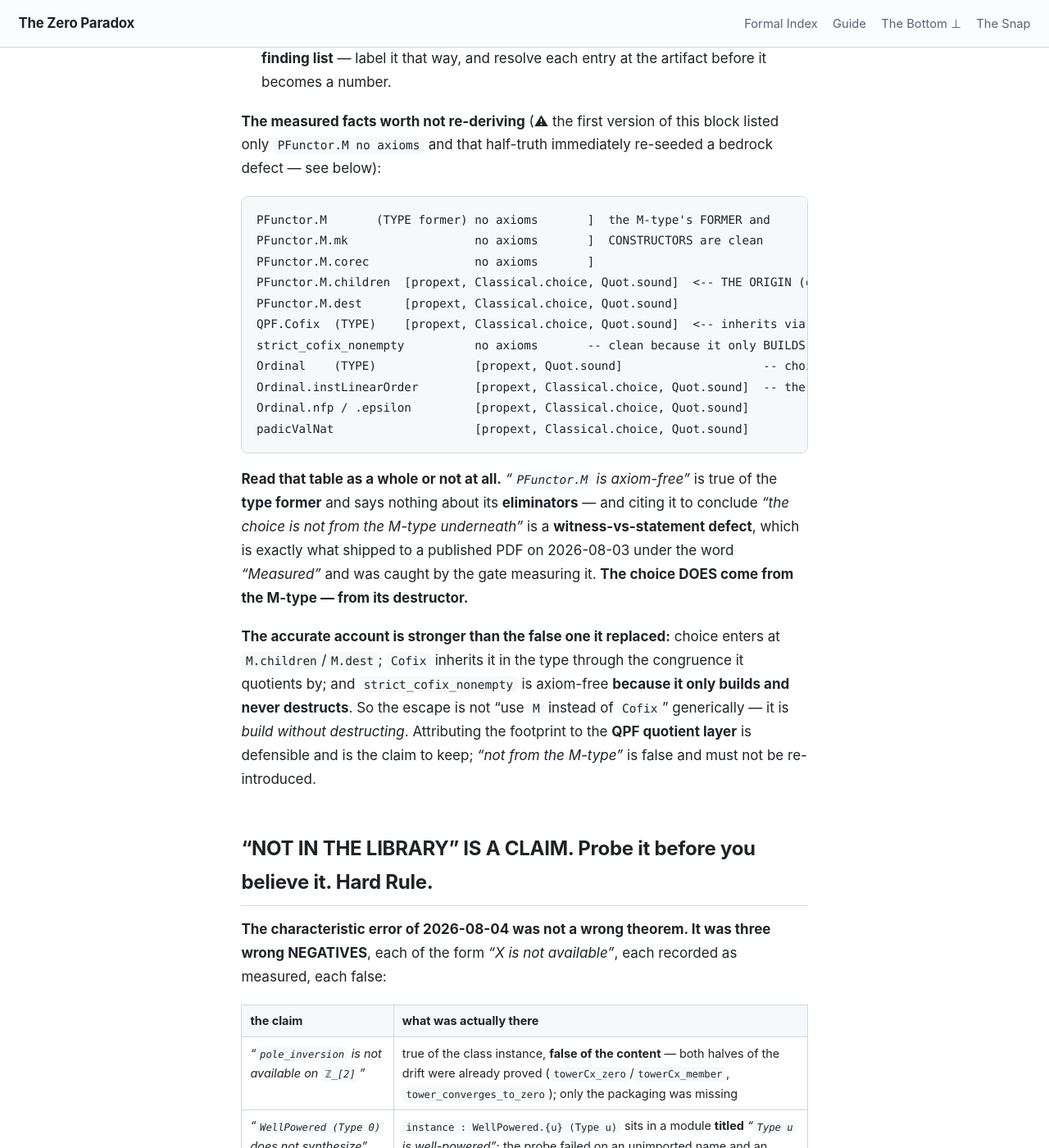
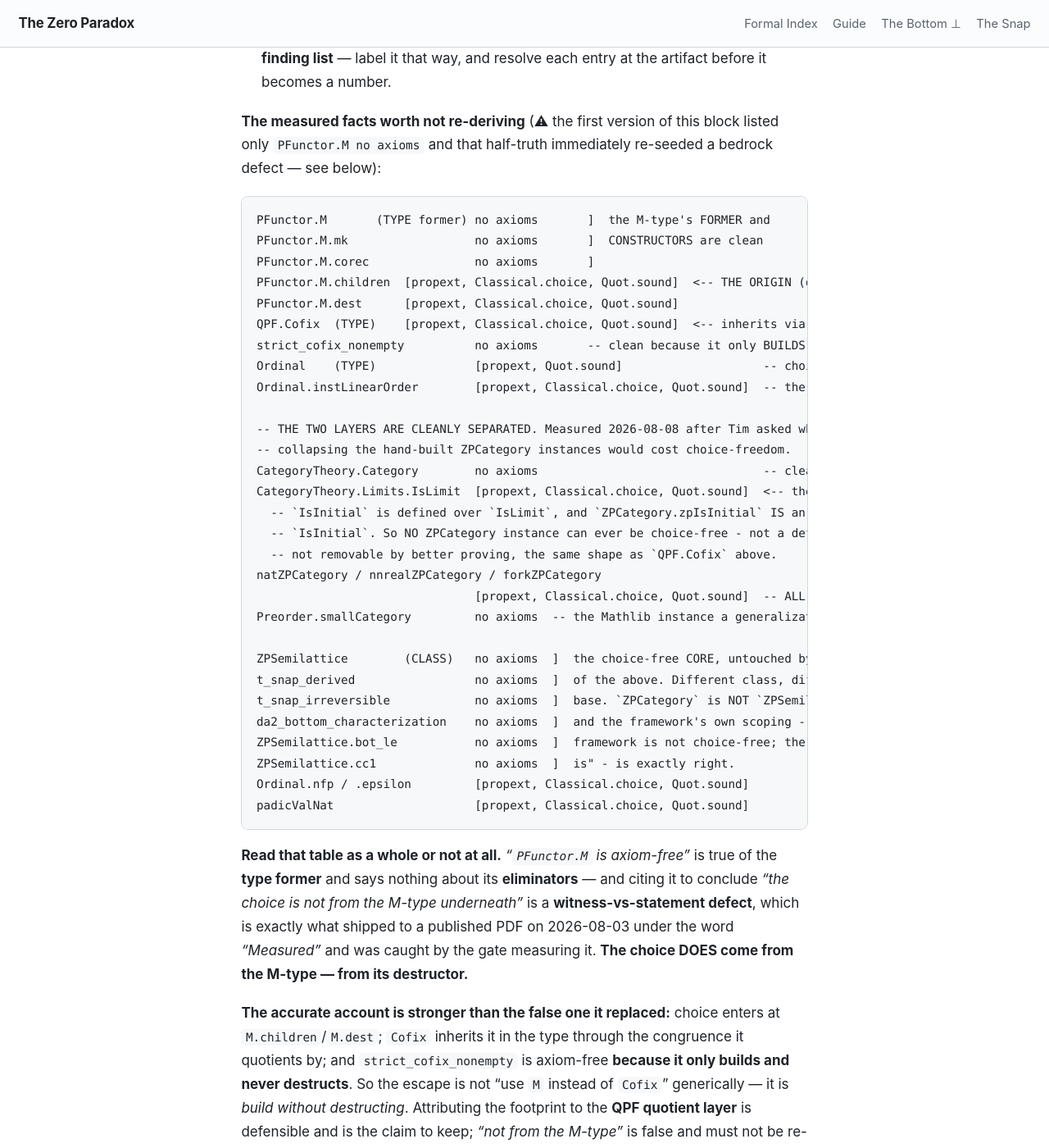
Before and after one commit to timbrigham/ZeroParadox, a Jekyll site: the page built from CLAUDE.md, in a window 1280 px wide and 1400 px high, scrolled down 31345 px. Shown: the whole window at 82% size. Built offline with Jekyll 4.4.1, drawn with Linux system fonts in a browser that asks for light colours; our own code applies the rules of GitHub Pages for plain Markdown files.

Commit message:
Measured: the category layer cannot be choice-free, the semilattice core is
Tim asked whether collapsing the five hand-built ZPCategory instances into one
general instance would cost choice-freedom. Measured rather than argued, and
the answer is no for a better reason than expected.

All three existing hand-built instances already carry Classical.choice today,
and none of them has ever been #print axioms'd - they appear nowhere in the
build log, because the purity discipline is a PurityCheck section covering
theorems and it does not cover instances. That is the instance hazard this
file already names, sitting unmeasured.

It is also not removable. IsLimit carries Classical.choice in its TYPE,
IsInitial is defined over it, and ZPCategory.zpIsInitial is an IsInitial - so
no instance of that class can ever be clean, by any proof. Same shape as
QPF.Cofix. Both Mathlib constructors were probed and a hand-built IsInitial
was exhibited to confirm the choice is upstream of the proof, not in it.

And the layer Tim was actually protecting is untouched: ZPSemilattice,
t_snap_derived, t_snap_irreversible, da2_bottom_characterization, bot_le and
cc1 all depend on NO axioms at all. ZPCategory is a different class on a
different base, and the framework's own scoping - not choice-free, but the core
is - is exactly right.

Preorder.smallCategory, which a generalization would route through, is itself
axiom-free.

Co-Authored-By: Claude Opus 5 <noreply@anthropic.com>
Claude-Session: https://claude.ai/code/session_01W6ZNJv9HAjcNrhciRMHPWx

````diff
--- a/CLAUDE.md
+++ b/CLAUDE.md
@@ -743,6 +743,24 @@ QPF.Cofix  (TYPE)    [propext, Classical.choice, Quot.sound]  <-- inherits via M
 strict_cofix_nonempty          no axioms       -- clean because it only BUILDS, never destructs
 Ordinal    (TYPE)              [propext, Quot.sound]                    -- choice-FREE
 Ordinal.instLinearOrder        [propext, Classical.choice, Quot.sound]  -- the instance hazard
+
+-- THE TWO LAYERS ARE CLEANLY SEPARATED. Measured 2026-08-08 after Tim asked whether
+-- collapsing the hand-built ZPCategory instances would cost choice-freedom.
+CategoryTheory.Category        no axioms                                -- clean base
+CategoryTheory.Limits.IsLimit  [propext, Classical.choice, Quot.sound]  <-- the TYPE
+  -- `IsInitial` is defined over `IsLimit`, and `ZPCategory.zpIsInitial` IS an
+  -- `IsInitial`. So NO ZPCategory instance can ever be choice-free - not a defect and
+  -- not removable by better proving, the same shape as `QPF.Cofix` above.
+natZPCategory / nnrealZPCategory / forkZPCategory
+                               [propext, Classical.choice, Quot.sound]  -- ALL of them
+Preorder.smallCategory         no axioms  -- the Mathlib instance a generalization uses
+
+ZPSemilattice        (CLASS)   no axioms  ]  the choice-free CORE, untouched by any
+t_snap_derived                 no axioms  ]  of the above. Different class, different
+t_snap_irreversible            no axioms  ]  base. `ZPCategory` is NOT `ZPSemilattice`,
+da2_bottom_characterization    no axioms  ]  and the framework's own scoping - "the
+ZPSemilattice.bot_le           no axioms  ]  framework is not choice-free; the CORE
+ZPSemilattice.cc1              no axioms  ]  is" - is exactly right.
 Ordinal.nfp / .epsilon         [propext, Classical.choice, Quot.sound]
 padicValNat                    [propext, Classical.choice, Quot.sound]
 ```
````
